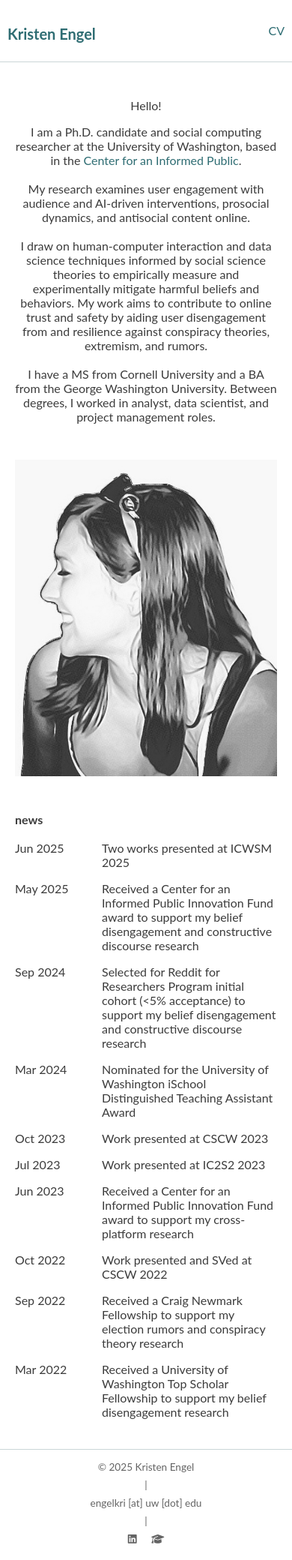
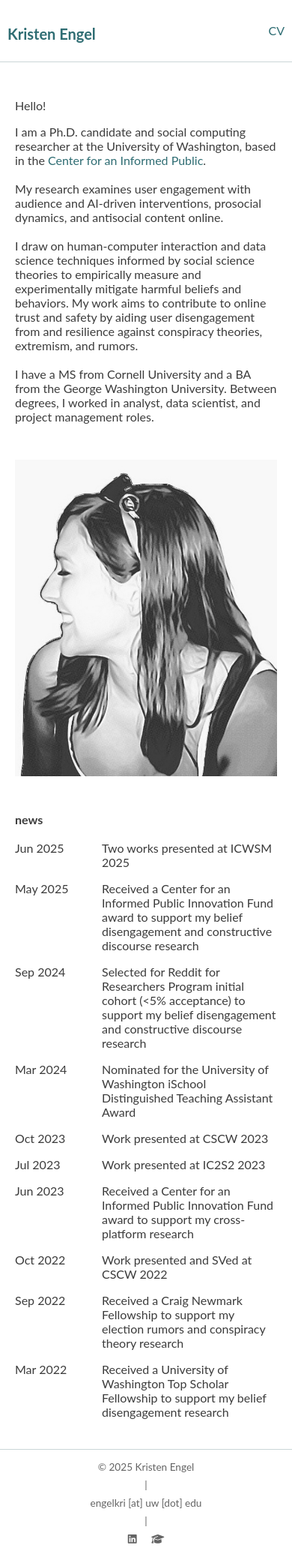
Before and after one commit to engelkri/engelkri.github.io, a Jekyll site: the page built from index.html, in a window 390 px wide. Shown: the whole page at 75% size. Built offline with Jekyll 4.4.1, drawn with Linux system fonts in a browser that asks for light colours; nearby versions of some CDN libraries.

Commit message:
footer
Comment out alignment properties in main content.

```diff
--- a/assets/css/style.css
+++ b/assets/css/style.css
@@ -130,8 +130,9 @@ a:hover {
   .main-content-container {
     display: flex;
     flex-direction: column;
-    align-items: center;
-    text-align: center;
+    /* align-items: center; */
+    alsign-items: stretch;
+    /* text-align: center; */
   }
   .main-text, .main-image {
     flex: none;
```
